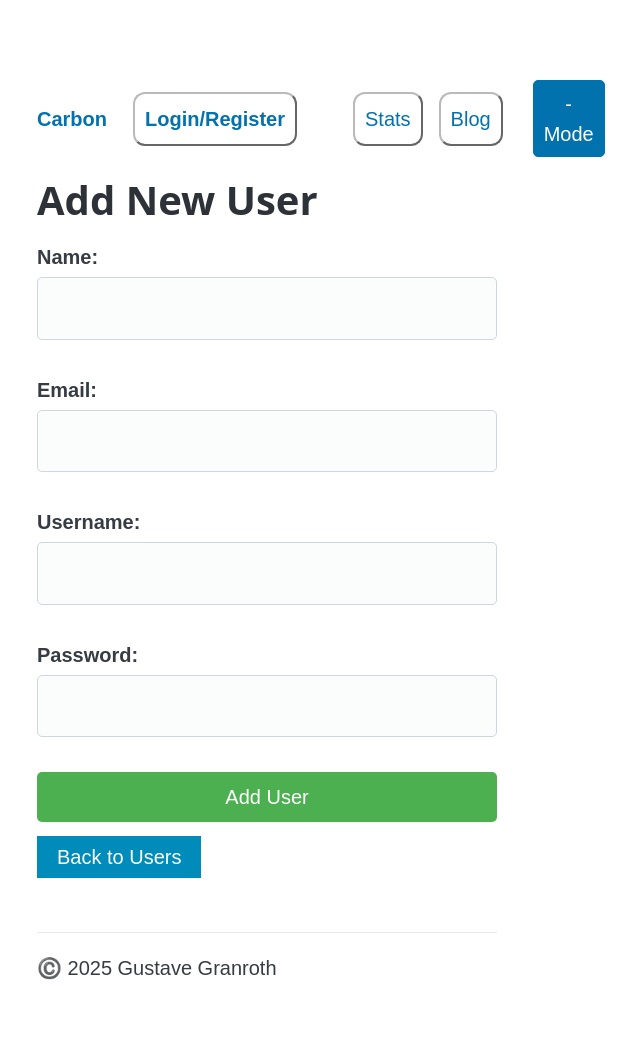
After one commit to GuMiner/carbon, a Flask app: page /admin/users/add in a window 1280 px wide. The commit adds this page. Shown: the whole page, without its empty margins (373-1013 px from the left). Run offline with Flask 3, Linux system fonts and the light colour scheme; style sheets or scripts are compiled from the project's sources.

Commit message:
Basic user adding and deleting

```diff
--- a/app.py
+++ b/app.py
@@ -47,13 +47,10 @@ def load_user(user_id):
         return User(result[2], result[0], result[1])
     return None
 
-# Hash password
-def hash_password(password):
-    return hashlib.sha256(password.encode()).hexdigest()
 
 # Verify password
 def verify_password(password, hashed_password):
-    return hash_password(password) == hashed_password
+    return base.hash_password(password) == hashed_password
 
 # Authentication functions
 def authenticate_user(username, password):
@@ -90,9 +87,10 @@ socketio = SocketIO(app)
 base.SOCKETIO = socketio
 
 # Must be imported later so that 'base.APP' is not None
-from pages import attributions, blog, projects, stats
+from pages import admin, attributions, blog, projects, stats
 
 Compress(app)
+app.register_blueprint(admin.admin)
 app.register_blueprint(attributions.attributions)
 app.register_blueprint(blog.blog)
 app.register_blueprint(stats.stats)
--- a/js/stats.ts
+++ b/js/stats.ts
@@ -33,6 +33,7 @@ function calculateMinMax(data: number[]): { min: number, max: number } {
 // Function to fetch and update chart data
 async function updateChart(metric: string) {
   try {
+    // TODO FIX This needs to use the url_for or something similar
     const response = await fetch(`/stats/chart-data/${metric}`);
     const data = await response.json();
 
--- /dev/null
+++ b/pages/admin.py
@@ -0,0 +1,56 @@
+from flask import Blueprint, render_template, request, redirect, url_for
+import flask_login
+import sqlite3
+from . import base
+
+admin = Blueprint('admin', __name__, url_prefix='/admin', template_folder='../templates/admin')
+
+def get_db_connection():
+    conn = sqlite3.connect('data/users.db')
+    conn.row_factory = sqlite3.Row
+    return conn
+
+
+@admin.route("/")
+@flask_login.login_required # ORDER IMPORTANT
+def index():
+    conn = get_db_connection()
+    users = conn.execute('SELECT * FROM users').fetchall()
+    conn.close()
+    return render_template("admin.html", users=users)
+
+
+@admin.route('/users/add', methods=['GET', 'POST'])
+def add_user():
+    if request.method == 'POST':
+        name = request.form['name']
+        email = request.form['email']
+        username = request.form['username']
+        password = request.form['password']
+
+        if not name or not email or not username or not password:
+            # flash('All fields are required!')
+            return redirect(url_for('admin.add_user'))
+
+        pwd_hash = base.hash_password(password)
+
+        conn = get_db_connection()
+        conn.execute('INSERT INTO users (Name, Email, UserName, PwdHash) VALUES (?, ?, ?, ?)',
+                    (name, email, username, pwd_hash))
+        conn.commit()
+        conn.close()
+
+        # flash('User added successfully!')
+        return redirect(url_for('admin.add_user'))
+
+    return render_template('add_user.html')
+
+@admin.route('/users/delete/<int:user_id>', methods=['POST'])
+def delete_user(user_id):
+    conn = get_db_connection()
+    conn.execute('DELETE FROM users WHERE Id = ?', (user_id,))
+    conn.commit()
+    conn.close()
+
+    # flash('User deleted successfully!')
+    return redirect(url_for('admin.index'))
--- a/pages/base.py
+++ b/pages/base.py
@@ -1,5 +1,10 @@
 from flask import Flask
 from flask_socketio import SocketIO
+import hashlib
 
 APP: Flask = None
 SOCKETIO: SocketIO = None
+
+# Hash password
+def hash_password(password):
+    return hashlib.sha256(password.encode()).hexdigest()
--- a/pages/projects.py
+++ b/pages/projects.py
@@ -1,4 +1,3 @@
-
 from flask import Blueprint, render_template, request, g
 import flask_login
 import os
@@ -27,7 +26,6 @@ def close_connection(exception):
 @projects.route("/")
 @flask_login.login_required # ORDER IMPORTANT
 def index():
-    print(flask_login.current_user)
     return render_template("projects.html")
 
 @projects.route("/mc_server")
--- /dev/null
+++ b/templates/admin/add_user.html
@@ -0,0 +1,46 @@
+{% extends '_base.html' %}
+
+{% block css %}
+    <style>
+        body { font-family: Arial, sans-serif; max-width: 500px; margin: 20px auto; padding: 20px; }
+        .form-group { margin-bottom: 15px; }
+        label { display: block; margin-bottom: 5px; font-weight: bold; }
+        input[type="text"], input[type="email"], input[type="password"] { width: 100%; padding: 8px; box-sizing: border-box; }
+        .submit-btn { background-color: #4CAF50; color: white; padding: 10px 20px; border: none; cursor: pointer; }
+        .submit-btn:hover { background-color: #45a049; }
+        .back-btn { background-color: #008CBA; color: white; padding: 10px 20px; text-decoration: none; }
+        .back-btn:hover { background-color: #007B9A; }
+    </style>
+{% endblock css %}
+{% block content %}
+    <h1>Add New User</h1>
+
+    <form method="post">
+        <div class="form-group">
+            <label for="name">Name:</label>
+            <input type="text" id="name" name="name" required>
+        </div>
+
+        <div class="form-group">
+            <label for="email">Email:</label>
+            <input type="email" id="email" name="email" required>
+        </div>
+
+        <div class="form-group">
+            <label for="username">Username:</label>
+            <input type="text" id="username" name="username" required>
+        </div>
+
+        <div class="form-group">
+            <label for="password">Password:</label>
+            <input type="password" id="password" name="password" required>
+        </div>
+
+        <button type="submit" class="submit-btn">Add User</button>
+        <a href="{{ url_for('admin.index') }}" class="back-btn">Back to Users</a>
+    </form>
+</body>
+{% endblock content %}
+
+{% block scripts %}
+{% endblock scripts %}
--- a/templates/projects/projects.html
+++ b/templates/projects/projects.html
@@ -5,6 +5,9 @@
 <p>
 What would you like to do today?
 </p>
+{% if current_user.id == "carbon" %}
+<h4><a href="{{ url_for('admin.index') }}">User Administration</a></h4>
+{% endif %}
 <h3>AI Generation</h3>
 <table>
     <thead>
```
Also changed, not shown: templates/admin/admin.html (added, +52 -0 lines).
